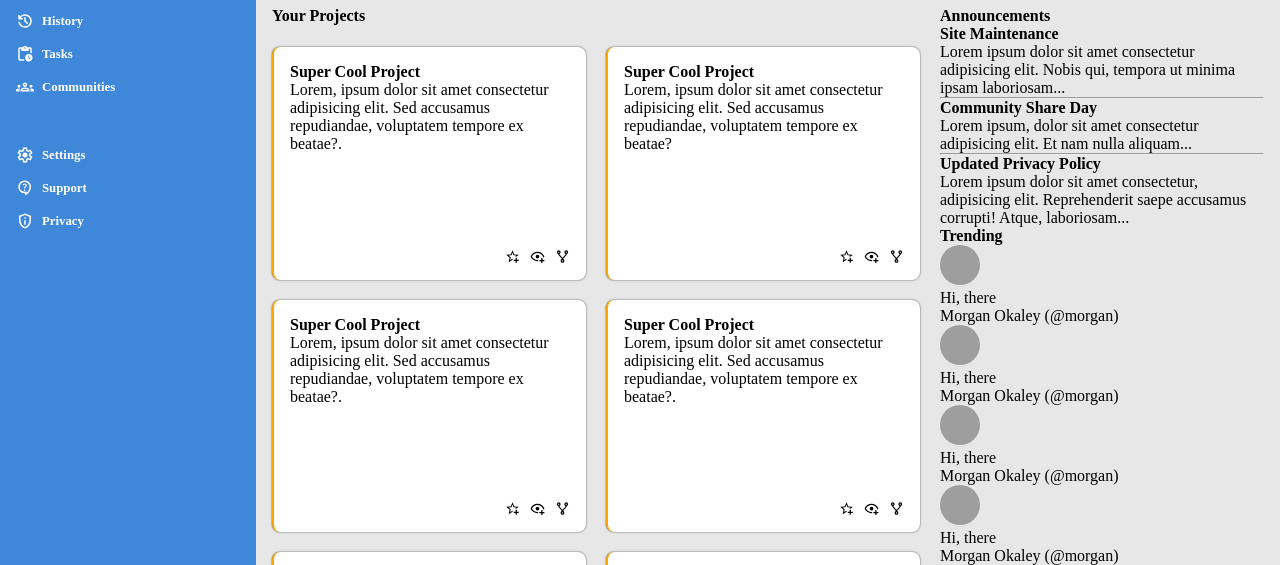
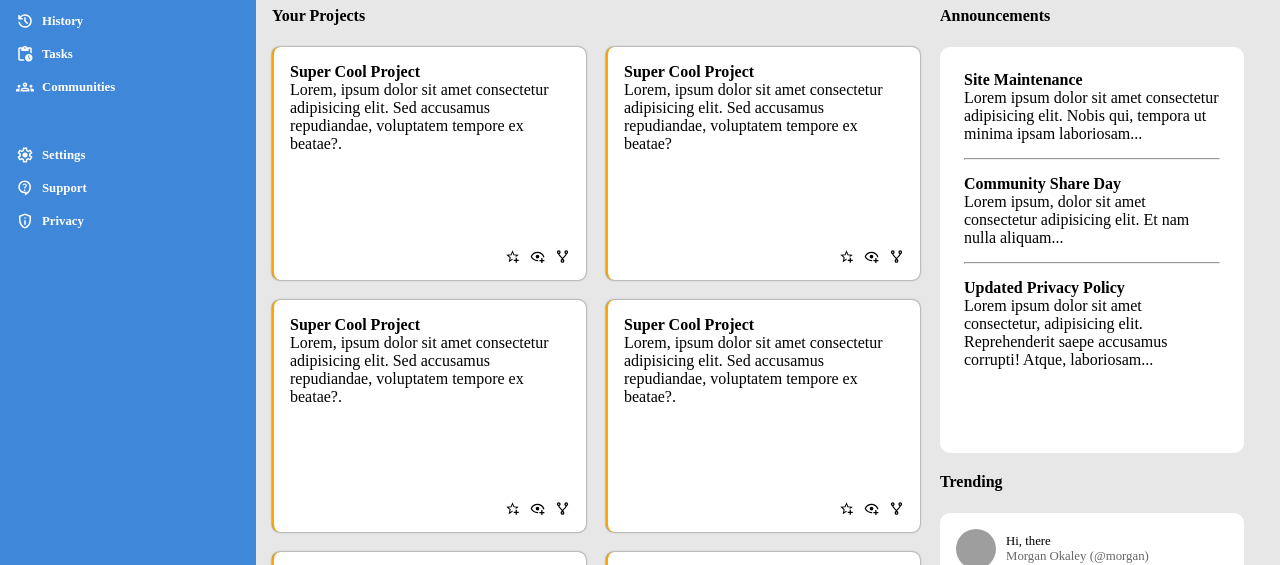
Before and after one commit to hu-maeruf/Admin-Dashboard, a plain HTML site: page index.html in a window 1280 px wide. Shown: the part 171-736 px from the top of the page. Drawn offline with Linux system fonts and the light colour scheme; grey boxes are pictures that could not be loaded; a web font is replaced by a local one.

Commit message:
Style announcements and trending section

```diff
--- a/style.css
+++ b/style.css
@@ -165,3 +165,32 @@ span {
   grid-column: 1 / span 2;
   font-weight: bold;
 }
+.right-column {
+  display: grid;
+  grid-template-rows: 20px 1fr 20px 0.5fr;
+  gap: 20px;
+}
+.announcements,
+.trending {
+  background-color: white;
+  border-radius: 10px;
+  padding: 1em;
+}
+.announcements {
+  padding: 1.5em;
+}
+hr {
+  margin: 15px 0px;
+}
+.trending > div {
+  display: flex;
+  gap: 10px;
+  align-items: center;
+  margin-bottom: 20px;
+}
+.trending-text {
+  font-size: .8rem;
+}
+.trending-text p:nth-of-type(2) {
+  color: rgb(103, 103, 103);
+}
```
